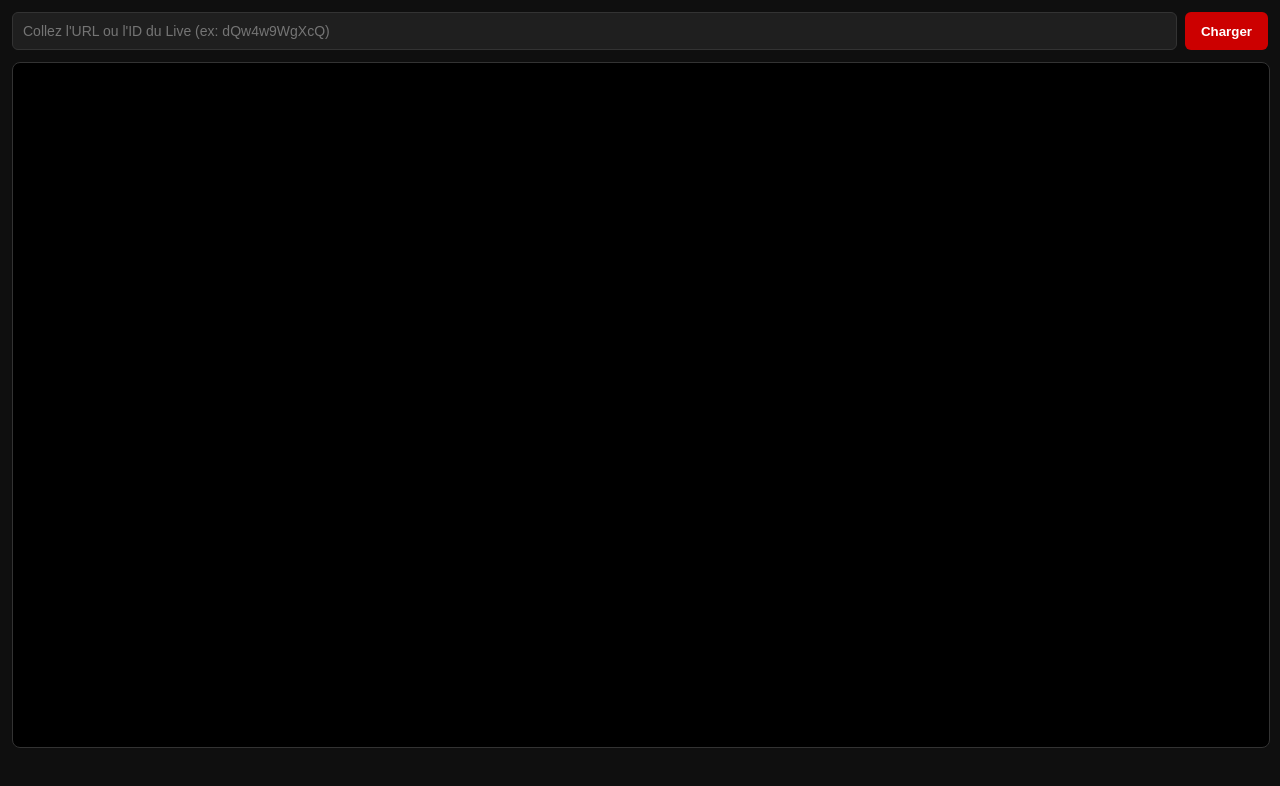
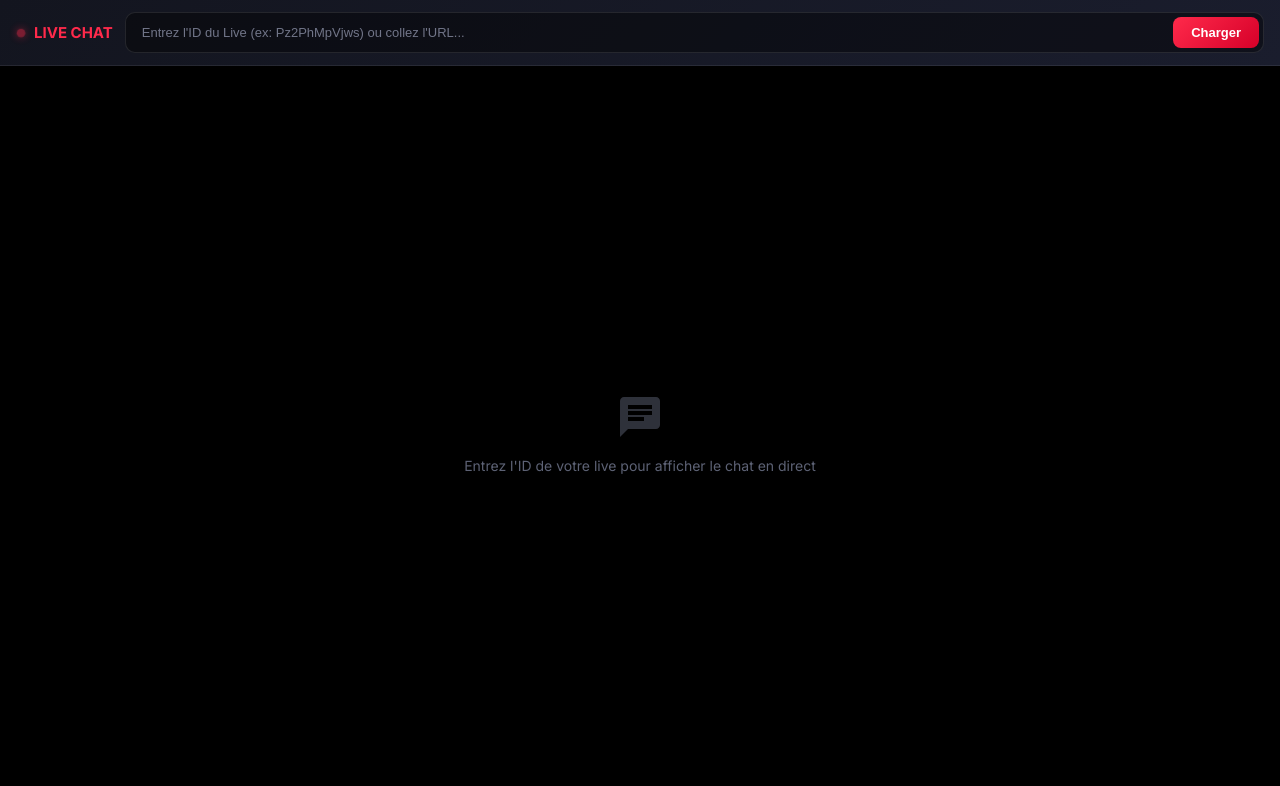
Before and after one commit to ToyBoy6/Chat-live-direct, a plain HTML site: page index.html in a window 1280 px wide. Drawn offline with Linux system fonts and the light colour scheme.

Commit message:
Update index.html

```diff
--- a/index.html
+++ b/index.html
@@ -3,66 +3,196 @@
 <head>
   <meta charset="UTF-8">
   <meta name="viewport" content="width=device-width, initial-scale=1.0">
-  <title>Chat YouTube Live</title>
+  <title>StreamChat Studio Pro</title>
+  <link href="https://fonts.googleapis.com/css2?family=Inter:wght@400;600;700&display=swap" rel="stylesheet">
   <style>
+    * {
+      box-sizing: border-box;
+      margin: 0;
+      padding: 0;
+    }
+
     body {
-      margin: 0;
-      padding: 12px;
-      background-color: #0f0f0f;
+      background: #090a0f;
       color: #ffffff;
-      font-family: sans-serif;
+      font-family: 'Inter', system-ui, -apple-system, sans-serif;
       display: flex;
       flex-direction: column;
-      height: 92vh;
+      height: 100vh;
+      overflow: hidden;
     }
-    .input-box {
+
+    /* En-tête / Barre d'outils */
+    .header {
+      background: linear-gradient(135deg, #13151f 0%, #1a1d2d 100%);
+      padding: 12px 16px;
       display: flex;
+      align-items: center;
+      gap: 12px;
+      border-bottom: 1px solid rgba(255, 255, 255, 0.08);
+      box-shadow: 0 4px 20px rgba(0, 0, 0, 0.4);
+      z-index: 10;
+    }
+
+    .logo {
+      display: flex;
+      align-items: center;
       gap: 8px;
-      margin-bottom: 12px;
+      font-weight: 700;
+      font-size: 15px;
+      color: #ff2a4b;
+      white-space: nowrap;
     }
+
+    .logo-icon {
+      width: 10px;
+      height: 10px;
+      background: #ff2a4b;
+      border-radius: 50%;
+      box-shadow: 0 0 10px #ff2a4b;
+      animation: pulse 1.5s infinite;
+    }
+
+    @keyframes pulse {
+      0% { opacity: 1; transform: scale(1); }
+      50% { opacity: 0.4; transform: scale(0.85); }
+      100% { opacity: 1; transform: scale(1); }
+    }
+
+    .search-container {
+      display: flex;
+      flex: 1;
+      gap: 8px;
+      background: rgba(0, 0, 0, 0.4);
+      padding: 4px;
+      border-radius: 10px;
+      border: 1px solid rgba(255, 255, 255, 0.1);
+      transition: all 0.3s ease;
+    }
+
+    .search-container:focus-within {
+      border-color: #ff2a4b;
+      box-shadow: 0 0 12px rgba(255, 42, 75, 0.25);
+    }
+
     input {
       flex: 1;
-      padding: 10px;
-      border-radius: 6px;
-      border: 1px solid #333;
-      background: #1f1f1f;
-      color: white;
+      background: transparent;
+      border: none;
+      padding: 8px 12px;
+      color: #ffffff;
+      font-size: 13px;
+      outline: none;
+    }
+
+    input::placeholder {
+      color: #717588;
+    }
+
+    button {
+      background: linear-gradient(135deg, #ff2a4b 0%, #d60029 100%);
+      color: #ffffff;
+      border: none;
+      padding: 8px 18px;
+      border-radius: 8px;
+      font-weight: 600;
+      font-size: 13px;
+      cursor: pointer;
+      transition: transform 0.1s ease, filter 0.2s ease;
+      display: flex;
+      align-items: center;
+      gap: 6px;
+    }
+
+    button:hover {
+      filter: brightness(1.15);
+    }
+
+    button:active {
+      transform: scale(0.97);
+    }
+
+    /* Zone d'affichage du Chat */
+    .chat-wrapper {
+      flex: 1;
+      position: relative;
+      background: #000000;
+      display: flex;
+      justify-content: center;
+      align-items: center;
+    }
+
+    iframe {
+      width: 100%;
+      height: 100%;
+      border: none;
+      /* Inversion légère pour forcer un contraste sombre/texte blanc sur le chat officiel */
+      filter: contrast(105%);
+    }
+
+    /* Message d'accueil / Placeholder */
+    .placeholder {
+      position: absolute;
+      text-align: center;
+      color: #5d6275;
+      padding: 20px;
+      pointer-events: none;
+    }
+
+    .placeholder svg {
+      width: 48px;
+      height: 48px;
+      margin-bottom: 12px;
+      fill: currentColor;
+      opacity: 0.5;
+    }
+
+    .placeholder p {
       font-size: 14px;
+      font-weight: 500;
     }
-    button {
-      padding: 10px 16px;
-      background: #cc0000;
-      color: white;
-      border: none;
-      border-radius: 6px;
-      font-weight: bold;
-      cursor: pointer;
-    }
-    iframe {
-      flex: 1;
-      width: 100%;
-      border: 1px solid #333;
-      border-radius: 8px;
-      background: #000;
+
+    /* Overlay pour ajustement esthétique des commentaires en texte blanc */
+    .dark-overlay-fix {
+      position: absolute;
+      top: 0; left: 0; right: 0; bottom: 0;
+      pointer-events: none;
+      box-shadow: inset 0 0 30px rgba(0, 0, 0, 0.8);
     }
   </style>
 </head>
 <body>
 
-  <div class="input-box">
-    <input type="text" id="youtubeUrl" placeholder="Collez l'URL ou l'ID du Live (ex: dQw4w9WgXcQ)">
-    <button onclick="chargerChat()">Charger</button>
+  <!-- Barre de recherche supérieure -->
+  <div class="header">
+    <div class="logo">
+      <div class="logo-icon"></div>
+      <span>LIVE CHAT</span>
+    </div>
+
+    <div class="search-container">
+      <input type="text" id="youtubeUrl" placeholder="Entrez l'ID du Live (ex: Pz2PhMpVjws) ou collez l'URL...">
+      <button onclick="chargerChat()">Charger</button>
+    </div>
   </div>
 
-  <iframe id="chatIframe" src="about:blank"></iframe>
+  <!-- Conteneur d'intégration du chat -->
+  <div class="chat-wrapper">
+    <div class="placeholder" id="placeholder">
+      <svg viewBox="0 0 24 24">
+        <path d="M20 2H4c-1.1 0-1.99.9-1.99 2L2 22l4-4h14c1.1 0 2-.9 2-2V4c0-1.1-.9-2-2-2zM6 9h12v2H6V9zm8 5H6v-2h8v2zm4-6H6V6h12v2z"/>
+      </svg>
+      <p>Entrez l'ID de votre live pour afficher le chat en direct</p>
+    </div>
+
+    <iframe id="chatIframe" src="about:blank"></iframe>
+    <div class="dark-overlay-fix"></div>
+  </div>
 
   <script>
     function chargerChat() {
       const input = document.getElementById('youtubeUrl').value.trim();
-      if (!input) {
-        alert("Veuillez entrer un lien ou un ID valide !");
-        return;
-      }
+      if (!input) return;
 
       // Extraction propre de l'ID YouTube (11 caractères)
       const regExp = /^.*(youtu.be\/|v\/|u\/\w\/|embed\/|watch\?v=|\&v=)([^#\&\?]*).*/;
@@ -70,19 +200,28 @@
       const videoId = (match && match[2].length === 11) ? match[2] : input;
 
       if (videoId.length !== 11) {
-        alert("ID de vidéo invalide (doit faire 11 caractères).");
+        alert("⚠️ Veuillez entrer un ID de vidéo ou un lien de Live YouTube valide !");
         return;
       }
 
-      // Si ouvert en local, on force un domaine par défaut ou celui de la page
-      let domain = window.location.hostname;
-      if (!domain || domain === "") {
-        domain = "localhost";
-      }
+      // Masquer le placeholder d'attente
+      document.getElementById('placeholder').style.display = 'none';
 
-      const chatUrl = `https://www.youtube.com/live_chat?v=${videoId}&embed_domain=${domain}`;
+      // Récupération du domaine dynamique
+      let domain = window.location.hostname || "localhost";
+
+      // URL YouTube Chat avec thème sombre forcé
+      const chatUrl = `https://www.youtube.com/live_chat?v=${videoId}&embed_domain=${domain}&theme=dark`;
+
       document.getElementById('chatIframe').src = chatUrl;
     }
+
+    // Permet de valider directement en appuyant sur la touche 'Entrée'
+    document.getElementById('youtubeUrl').addEventListener('keypress', function (e) {
+      if (e.key === 'Enter') {
+        chargerChat();
+      }
+    });
   </script>
 </body>
 </html>
```
